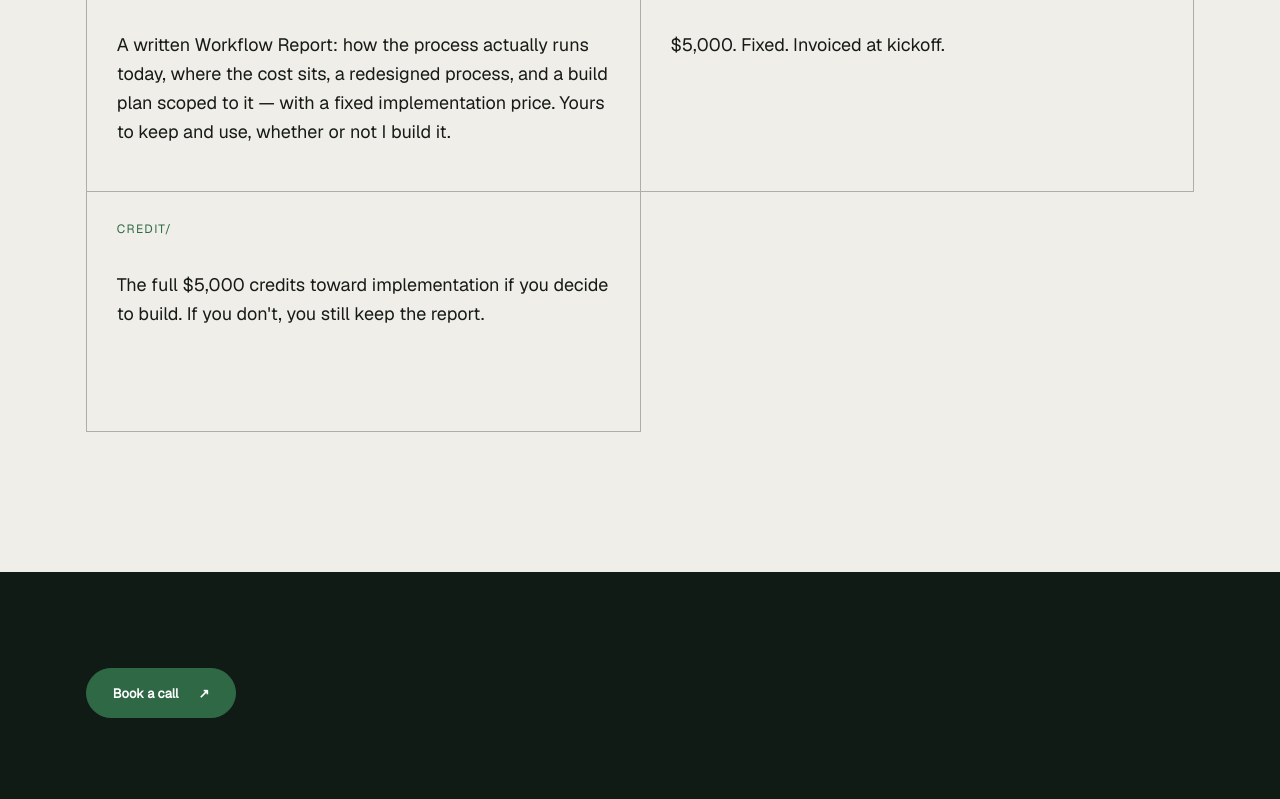
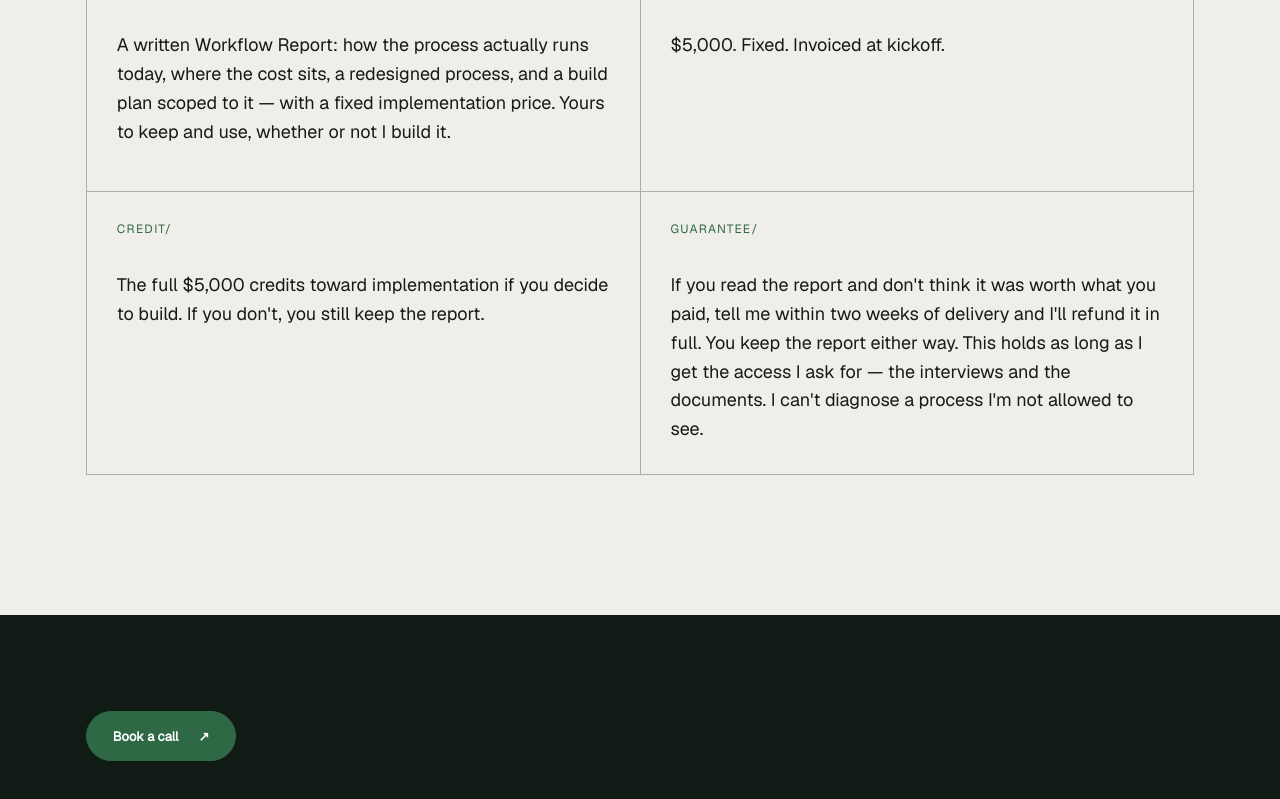
Before and after one commit to danielmcgiffin/dmcg, an Astro site: page /workflow-review in a window 1280 px wide. Shown: the part 1048-1847 px from the top of the page. Built offline with nearby package versions, Linux system fonts and the light colour scheme; Astro itself is replaced by a stand-in of ours; a web font is replaced by a local one.

Commit message:
Add Workflow Review guarantee

```diff
--- a/src/components/OfferSection.astro
+++ b/src/components/OfferSection.astro
@@ -2,6 +2,7 @@
 const details = [
 	{ label: 'Timeline', value: 'Two weeks' },
 	{ label: 'Price', value: '$5,000, fixed' },
+	{ label: 'Guarantee', value: "Full refund if you don't think it was worth it." },
 	{
 		label: 'Deliverable',
 		value: 'A written report: the process as it runs today, what it costs, a redesigned process, and a build plan with a fixed implementation price.'
--- a/src/pages/workflow-review.astro
+++ b/src/pages/workflow-review.astro
@@ -23,6 +23,10 @@ const details = [
 	{
 		label: 'Credit',
 		value: "The full $5,000 credits toward implementation if you decide to build. If you don't, you still keep the report."
+	},
+	{
+		label: 'Guarantee',
+		value: "If you read the report and don't think it was worth what you paid, tell me within two weeks of delivery and I'll refund it in full. You keep the report either way. This holds as long as I get the access I ask for — the interviews and the documents. I can't diagnose a process I'm not allowed to see."
 	}
 ] as const;
 
```
